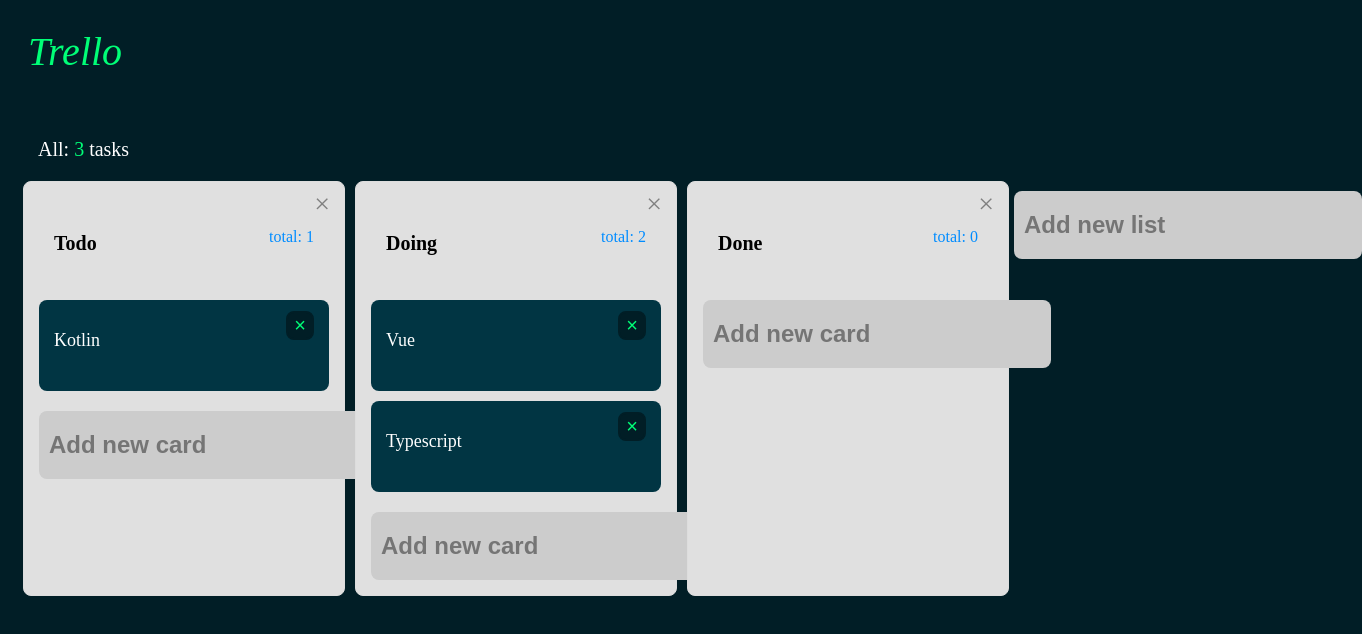
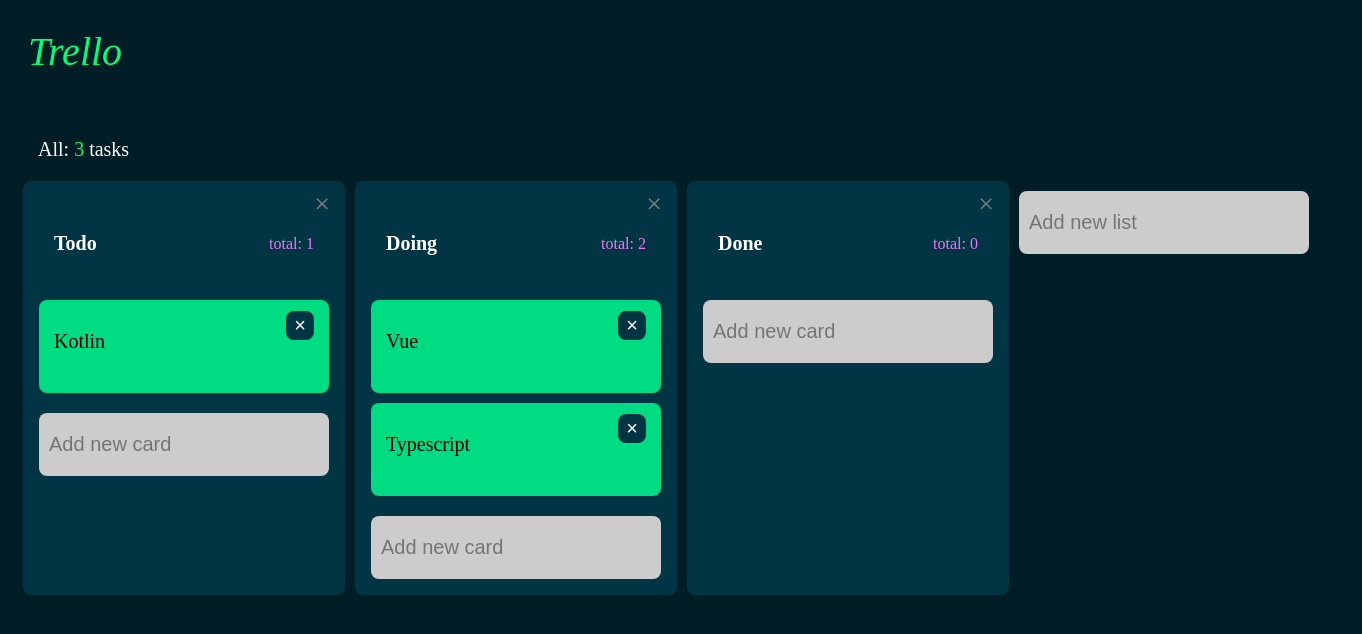
Before and after one commit to EisukeWatanabe/Original-Trello, a Vue app: page / in a window 1280 px wide. Shown: the top 634 px of the page, 1362 px wide, since content can reach past the window. Built offline with nearby package versions, Linux system fonts and the light colour scheme.

Commit message:
change color

```diff
--- a/src/assets/scss/style.scss
+++ b/src/assets/scss/style.scss
@@ -7,14 +7,14 @@
 }
 
 .textInput {
+  width: 270px;
   margin-top: 10px;
   padding: 20px 10px;
   background-color: #ccc;
   border-radius: 8px;
   cursor: pointer;
   border: none;
-  font-weight: 700;
-  font-size: 24px;
+  font-size: 20px;
   color: #242424;
 
   &:focus {
@@ -31,10 +31,10 @@
   align-items: flex-start;
   min-width: 290px;
   width: 290px;
-  background-color: #e0e0e0;
+  background-color: #013543;
   border-radius: 8px;
   padding: 15px;
-  border: solid #ddd 1px;
+  border: solid #013543 1px;
   color: gray;
   vertical-align: top;
 
@@ -42,12 +42,14 @@
     font-size: 20px;
     font-weight: bold;
     padding: 15px;
-    color: black;
+    color: white;
   }
 
   &-counter {
-    color: rgb(0, 140, 255);
+    color: #E879F9;
     padding: 15px;
+    display: flex;
+    align-items: center;
   }
 
   &-index {
@@ -79,7 +81,7 @@
   position: relative;
   display: flex;
   padding: 30px 15px 40px;
-  background-color: #013543;
+  background-color: #00DC82;
   border-radius: 8px;
   width: 260px;
   cursor: pointer;
@@ -108,6 +110,7 @@
 }
 
 .addlist {
+  margin-left: 5px;
   display: inline-block;
   flex-direction: column;
   align-items: center;
@@ -129,18 +132,18 @@
   font-size: 20px;
   cursor: pointer;
   border-radius: 8px;
-  border-color: #011E26;
+  border-color: #013543;
   border-style: solid;
-  background-color: #011E26;
-  color: #00FF77;
+  background-color: #013543;
+  color: white;
   margin: 5px;
 }
 
 .body {
-  font-size: 18px;
+  font-size: 20px;
   width: 100%;
   word-wrap: break-word;
-  color: white;
+  color: black;
 }
 
 .info-line {
```
Also changed, not shown: 3 other files (tests, documents, lock files or other folders).
